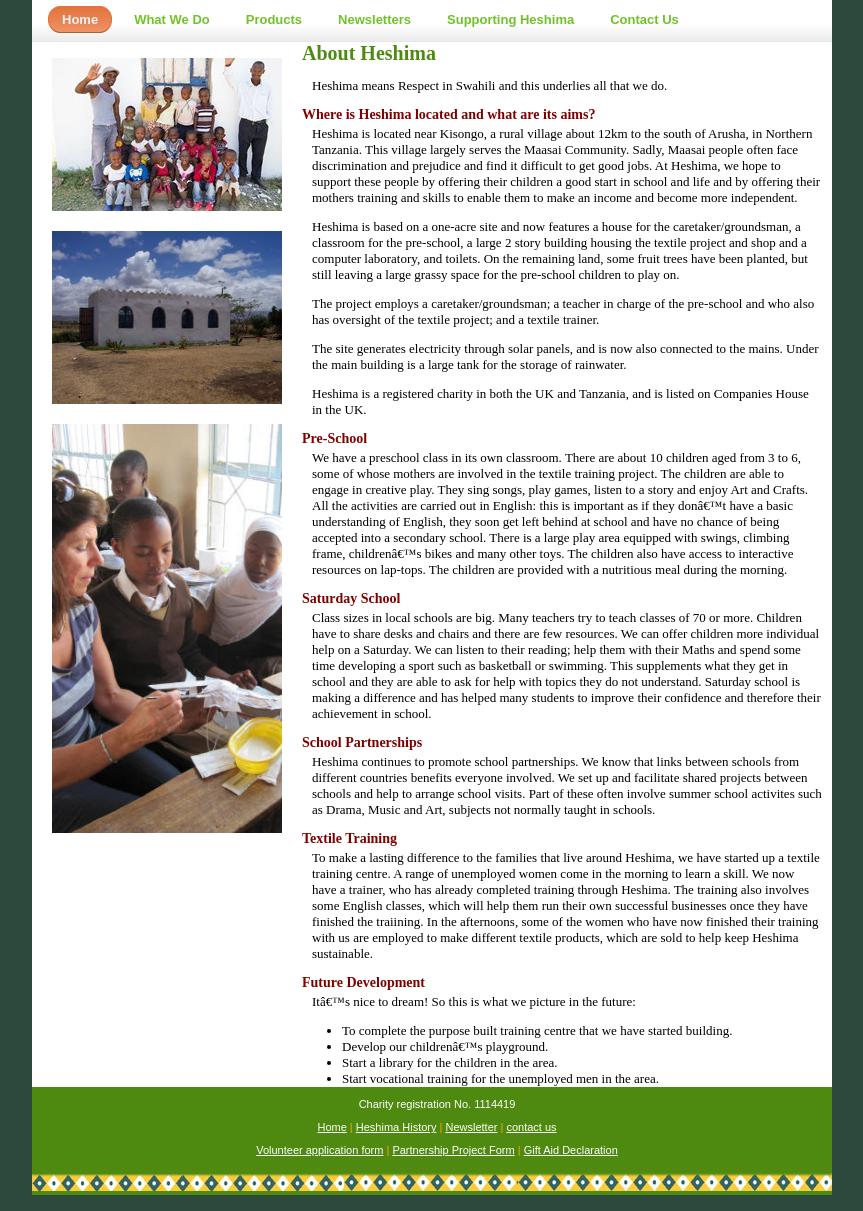
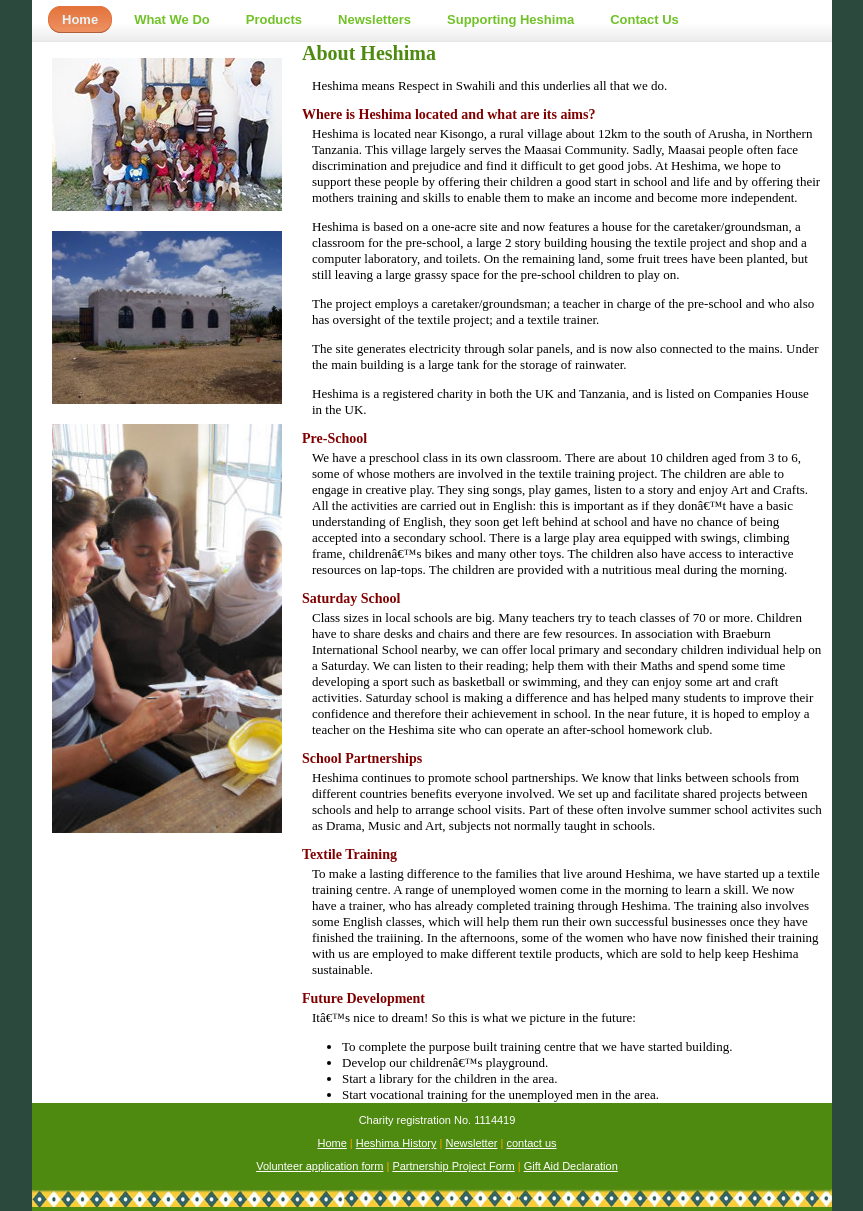
Before and after one commit to heshima-org/heshima-org.github.io, a Jekyll site: the page built from WhatWeDo/AboutUs.md, in a window 1280 px wide, cut to the strip 185-1396 px from the top of the page. Shown: the whole strip, without its empty margins (208-1071 px from the left). Built offline with Jekyll 4.4.1, drawn with Linux system fonts in a browser that asks for light colours.

Commit message:
content: saturday school content

```diff
--- a/WhatWeDo/AboutUs.md
+++ b/WhatWeDo/AboutUs.md
@@ -50,14 +50,16 @@ The children are provided with a nutritious meal during the morning.
 
 ## Saturday School
 
-Class sizes in local schools are big. Many teachers try to teach classes of 70
-or more. Children have to share desks and chairs and there are few resources. We
-can offer children more individual help on a Saturday. We can listen to their
-reading; help them with their Maths and spend some time developing a sport such
-as basketball or swimming. This supplements what they get in school and they are
-able to ask for help with topics they do not understand. Saturday school is
-making a difference and has helped many students to improve their confidence and
-therefore their achievement in school.
+Class sizes in local schools are big. Many teachers try to teach classes of 70 or
+more. Children have to share desks and chairs and there are few resources. In
+association with Braeburn International School nearby, we can offer local primary
+and secondary children individual help on a Saturday. We can listen to their reading;
+help them with their Maths and spend some time developing a sport such as
+basketball or swimming, and they can enjoy some art and craft activities. Saturday
+school is making a difference and has helped many students to improve their
+confidence and therefore their achievement in school. In the near future, it is hoped
+to employ a teacher on the Heshima site who can operate an after-school homework
+club.
 
 ## School Partnerships
 
```
